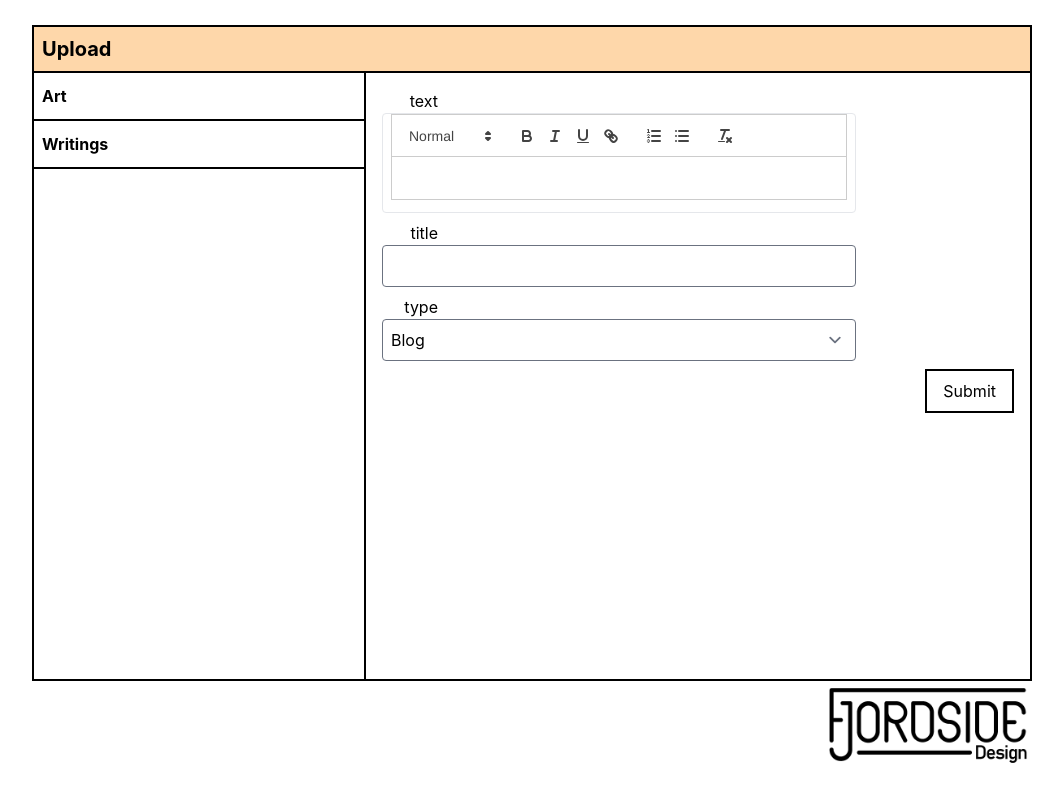
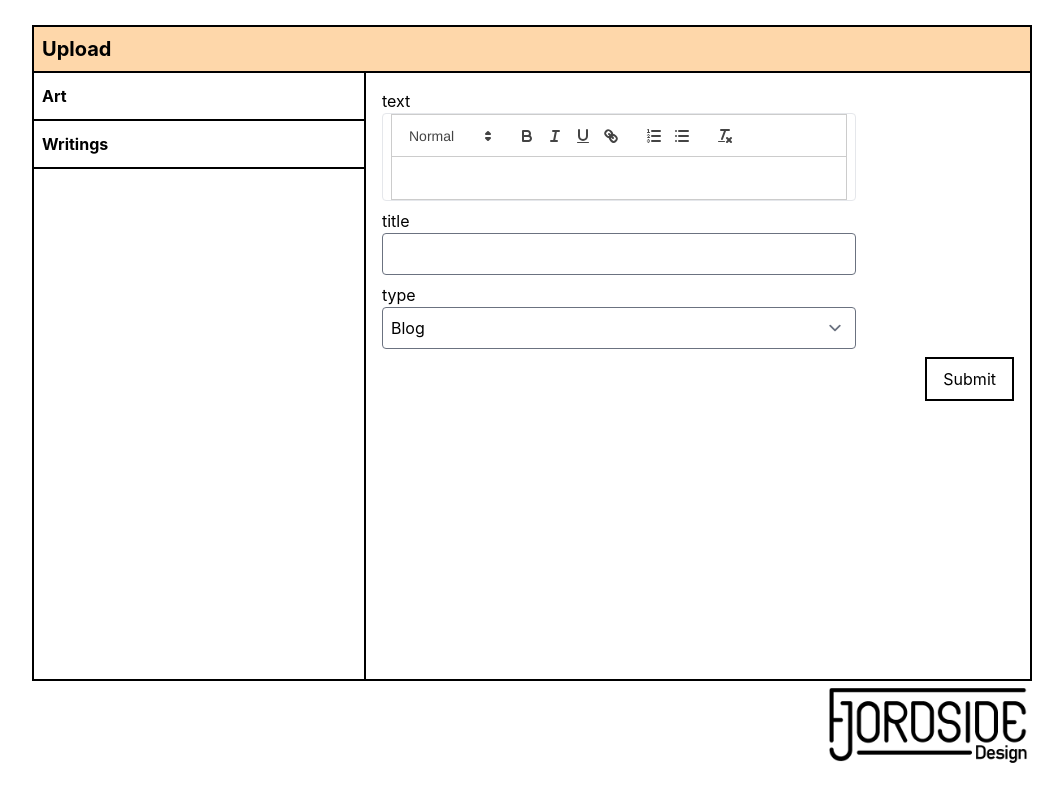
Before and after one commit to oliverFj/my-porto, a React (Create React App) app: page /upload in a window 1280 px wide. Both pictures are taken after a click on the button "Writings". Shown: the whole page, without its empty margins (108-1171 px from the left). Built offline with nearby package versions, Linux system fonts and the light colour scheme.

Commit message:
did some small stuff to uploadForm.js

```diff
--- a/src/components/uploadForm.js
+++ b/src/components/uploadForm.js
@@ -100,6 +100,7 @@ function UploadForm({ fields, databasePath }) {
     const editorHeight = editor.root.offsetHeight;
     const container = quillRef.current.container.parentNode;
     container.style.height = `${editorHeight}px`;
+
   };
 
   const uploadImage = async () => {
@@ -164,7 +165,7 @@ function UploadForm({ fields, databasePath }) {
     <form onSubmit={handleSubmit} className="flex flex-col space-y-2 p-4">
       {fields.map((field, index) => (
         <div key={index} className="flex flex-col"> {/* Wrap each field in a flex column */}
-          <label htmlFor={field.name} className="w-14 text-right mr-4">{field.name}</label>
+          <label htmlFor={field.name} className="w-14 text-left mr-4">{field.name}</label>
           {field.name === 'imageThumbnail' ? (
             <input id={field.name} name={field.name} type="file" onChange={handleChange} className="w-3/4 border rounded px-2" />
           ) : field.name === 'type' ? (
@@ -174,7 +175,7 @@ function UploadForm({ fields, databasePath }) {
               ))}
             </select>
           ) : field.name === 'text' ? (
-            <div className="w-3/4 border rounded px-2" style={{ minHeight: '100px', height: 'auto' }}>
+            <div className="w-3/4 border rounded px-2" style={{  height: 'auto' }}>
               <ReactQuill ref={quillRef} value={text} onChange={handleTextChange} onResize={handleQuillResize} />
             </div>
           ) : (
```
